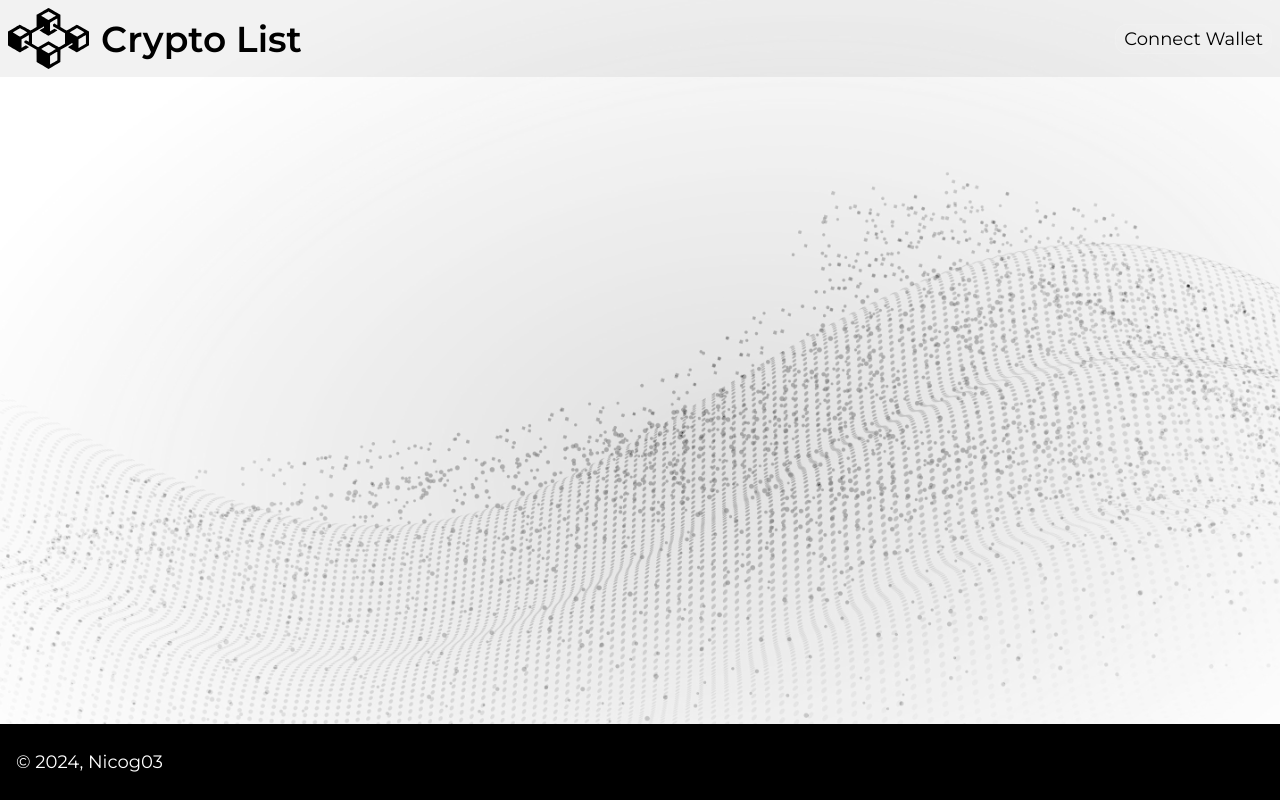
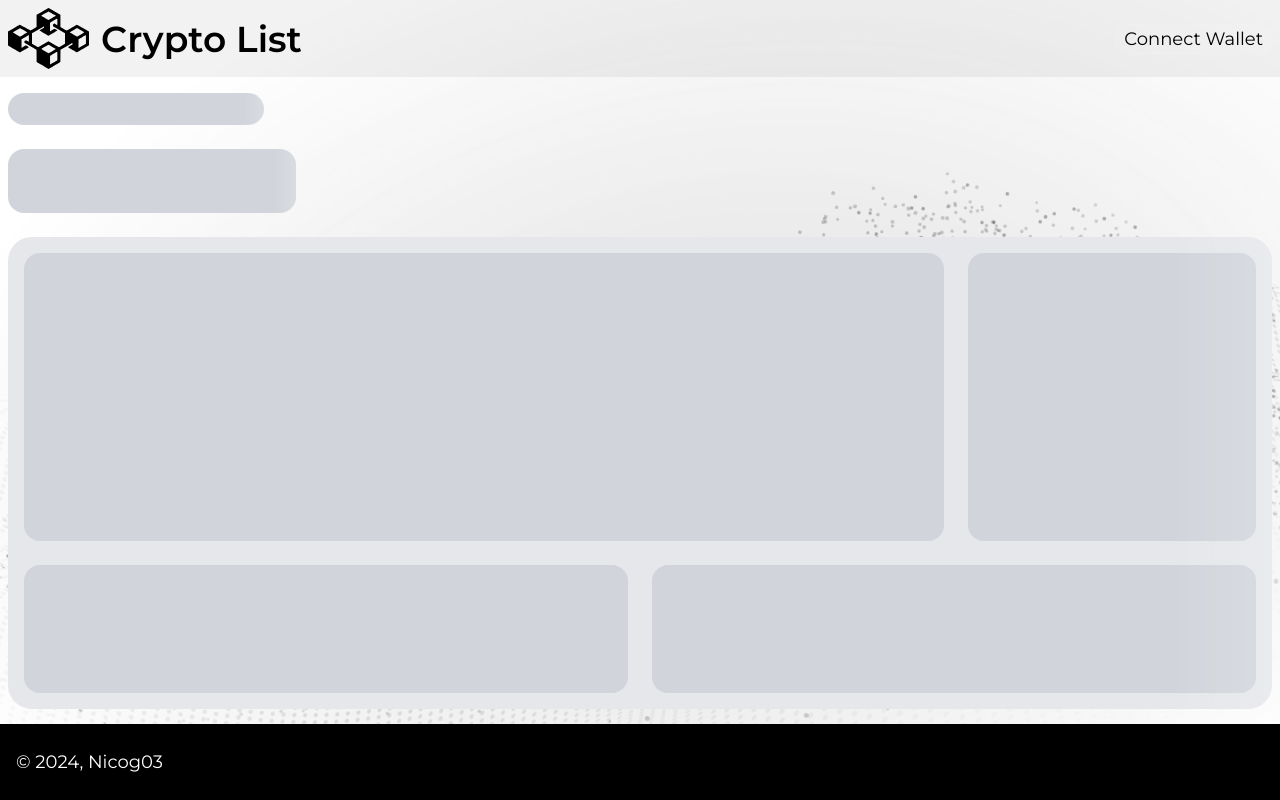
Before and after one commit to Nicog03/crypto-list, a React (Vite) app: page /1 in a window 1280 px wide. Built offline with nearby package versions, Linux system fonts and the light colour scheme; no server answers.

Commit message:
implement loading component display logic

```diff
--- a/src/pages/currency-page.tsx
+++ b/src/pages/currency-page.tsx
@@ -9,6 +9,7 @@ import PriceGraph from '../components/molecules/price-graph';
 import PriceRange from '../components/price-range';
 import { useMediaQuery } from 'react-responsive';
 import BackgroundImage from '../assets/images/background.jpg';
+import LoadingCurrencyPage from '../components/loading-currency-page';
 
 export default function CurrencyPage() {
   const { currencyId } = useParams();
@@ -17,7 +18,7 @@ export default function CurrencyPage() {
     query: '(min-width: 640px)',
   });
 
-  const { data } = useQuery({
+  const { data, isFetching } = useQuery({
     queryKey: [`${currencyId}-data`],
     queryFn: () => getSpecificCoinData(currencyId!),
   });
@@ -32,8 +33,13 @@ export default function CurrencyPage() {
           backgroundPositionX: '50%',
         }}
       />
-      {data && (
-        <div className="flex flex-col gap-4 z-10">
+
+      {isFetching ? (
+        <LoadingCurrencyPage />
+      ) : (
+        data && (
+          <>
+            <div className="flex flex-col gap-8 z-10">
               <CurrencyHeader
                 name={data.name}
                 image={data.image.small}
@@ -44,7 +50,7 @@ export default function CurrencyPage() {
                 symbol={data.symbol}
                 dayValue={data.market_data.price_change_percentage_24h}
               />
-          <div className="p-4 bg-white/0 rounded-3xl ring-1 ring-black/0 backdrop-blur-lg border-[1px] border-black/5 dark:border-white/5 shadow-inner shadow-gray-500/5">
+              <div className="flex flex-col gap-6 p-4 bg-white/0 rounded-3xl ring-1 ring-black/0 backdrop-blur-lg border-[1px] border-black/5 dark:border-white/5 shadow-inner shadow-gray-500/5">
                 <div className="flex gap-2">
                   <PriceGraph currencyName={data.name} />
                   <div>
@@ -53,7 +59,9 @@ export default function CurrencyPage() {
                     )}
                   </div>
                 </div>
-            <div className={`${isScreenSm ? 'flex gap-4 items-center' : ''}`}>
+                <div
+                  className={`${isScreenSm ? 'flex gap-6 items-center' : ''}`}
+                >
                   <div className="flex-grow">
                     <PriceRange
                       high={data.market_data.high_24h.usd}
@@ -65,9 +73,13 @@ export default function CurrencyPage() {
                     <PriceChangeTable marketData={data.market_data} />
                   </div>
                 </div>
-            {!isScreenSm && <CurrencyInfoTable marketData={data.market_data} />}
+                {!isScreenSm && (
+                  <CurrencyInfoTable marketData={data.market_data} />
+                )}
               </div>
             </div>
+          </>
+        )
       )}
     </div>
   );
```
Lines whose indentation alone changed are shown as unchanged.
